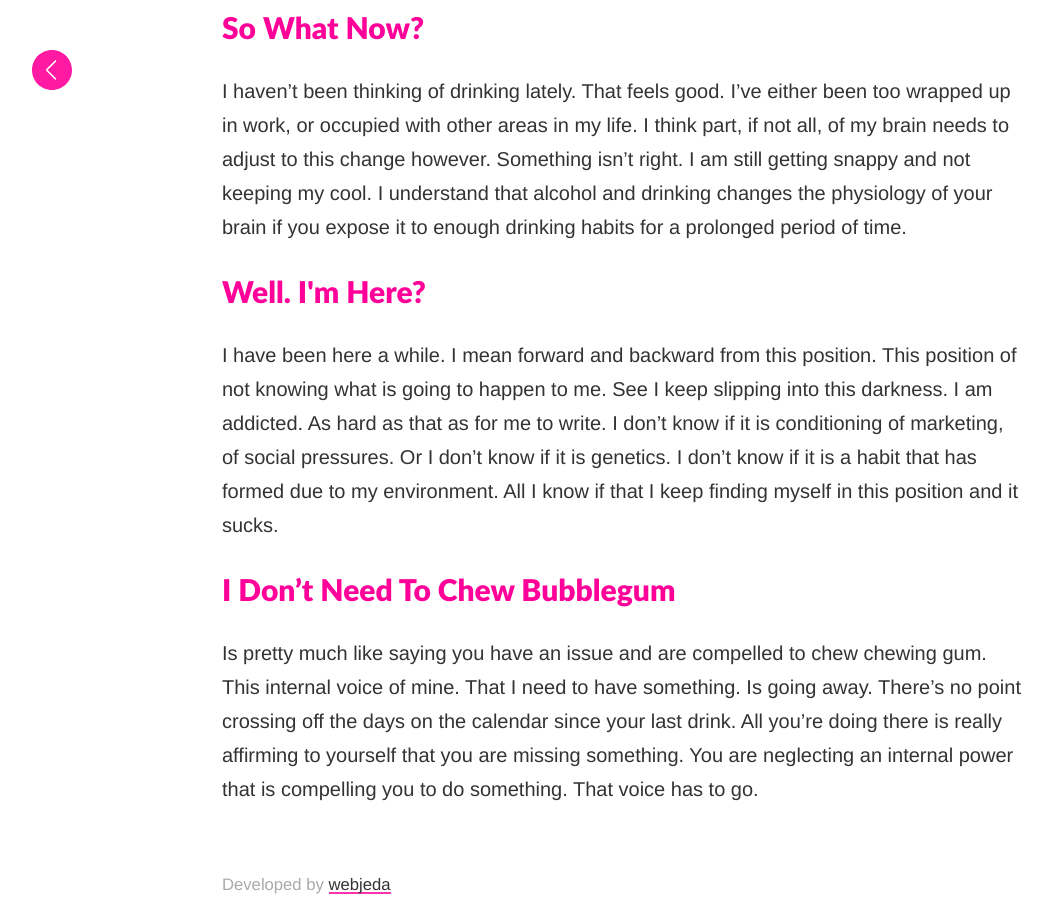
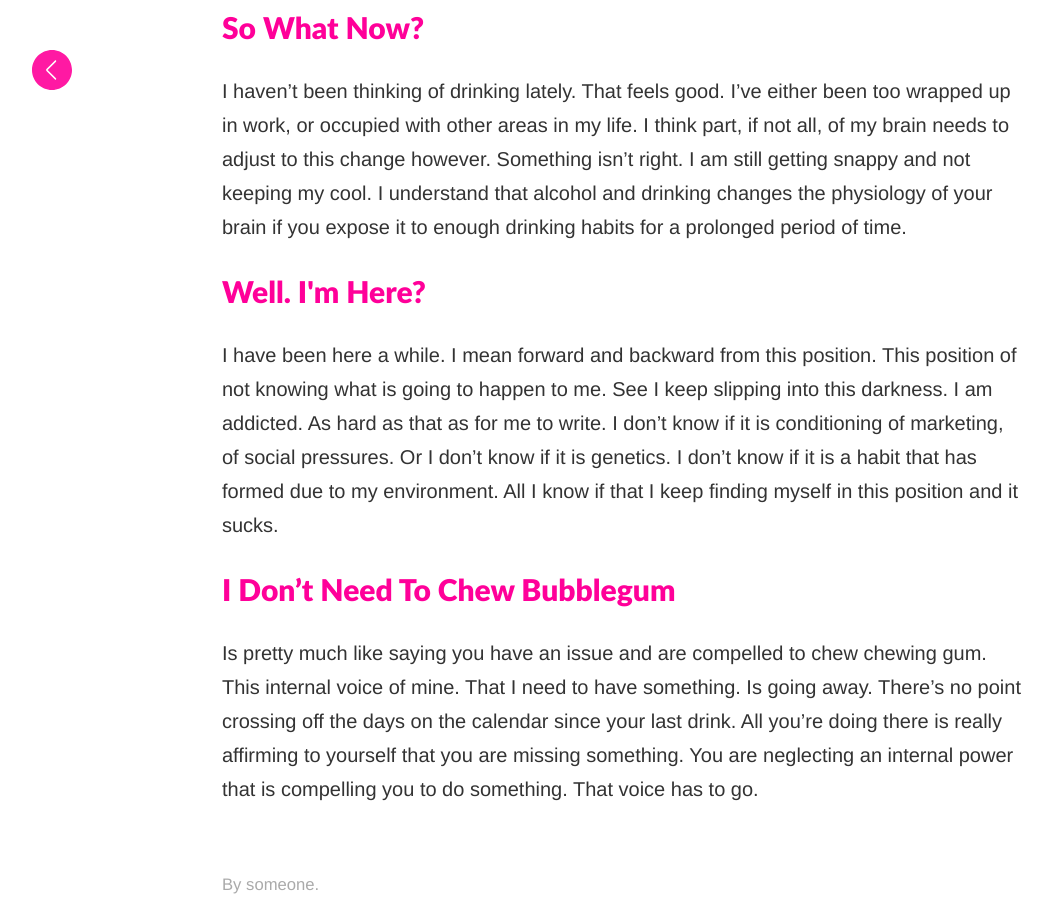
Before and after one commit to exclaim2000/exclaim, a Jekyll site: the page built from index.html, in a window 1280 px wide and 900 px high, scrolled down 1110 px. Shown: the whole window, without its empty margins (18-1070 px from the left). Built offline with Jekyll 4.4.1, drawn with Linux system fonts in a browser that asks for light colours.

Commit message:
Tue May  1 19:47:01 PDT 2018

```diff
--- a/_layouts/default.html
+++ b/_layouts/default.html
@@ -24,7 +24,7 @@ layout: compress
     </main>
 
 <footer>
-    <p class="copy"><small>Developed by <a href="http://webjeda.com">webjeda</a></small></p>
+    <p class="copy"><small>By someone.</small></p>
 </footer>
 {% include analytics.html %}
 </body>
```
